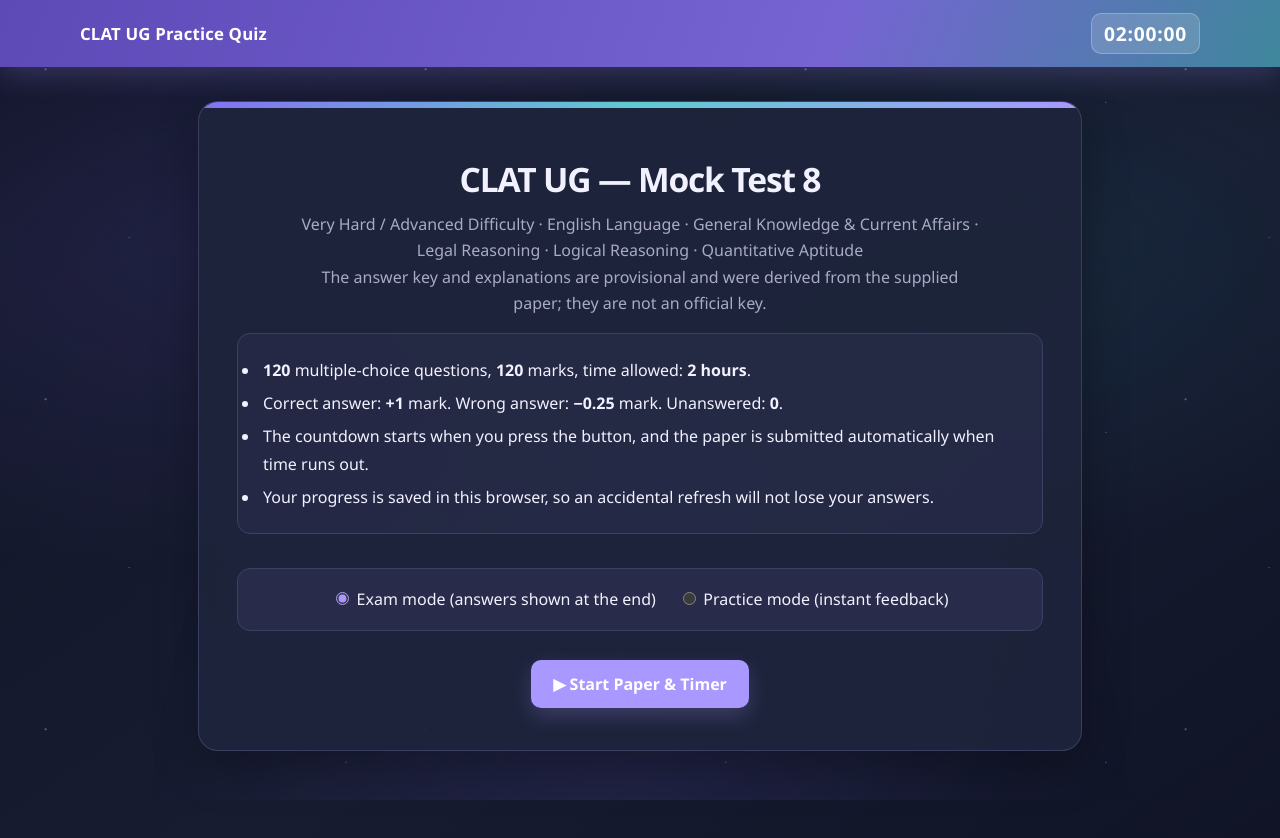
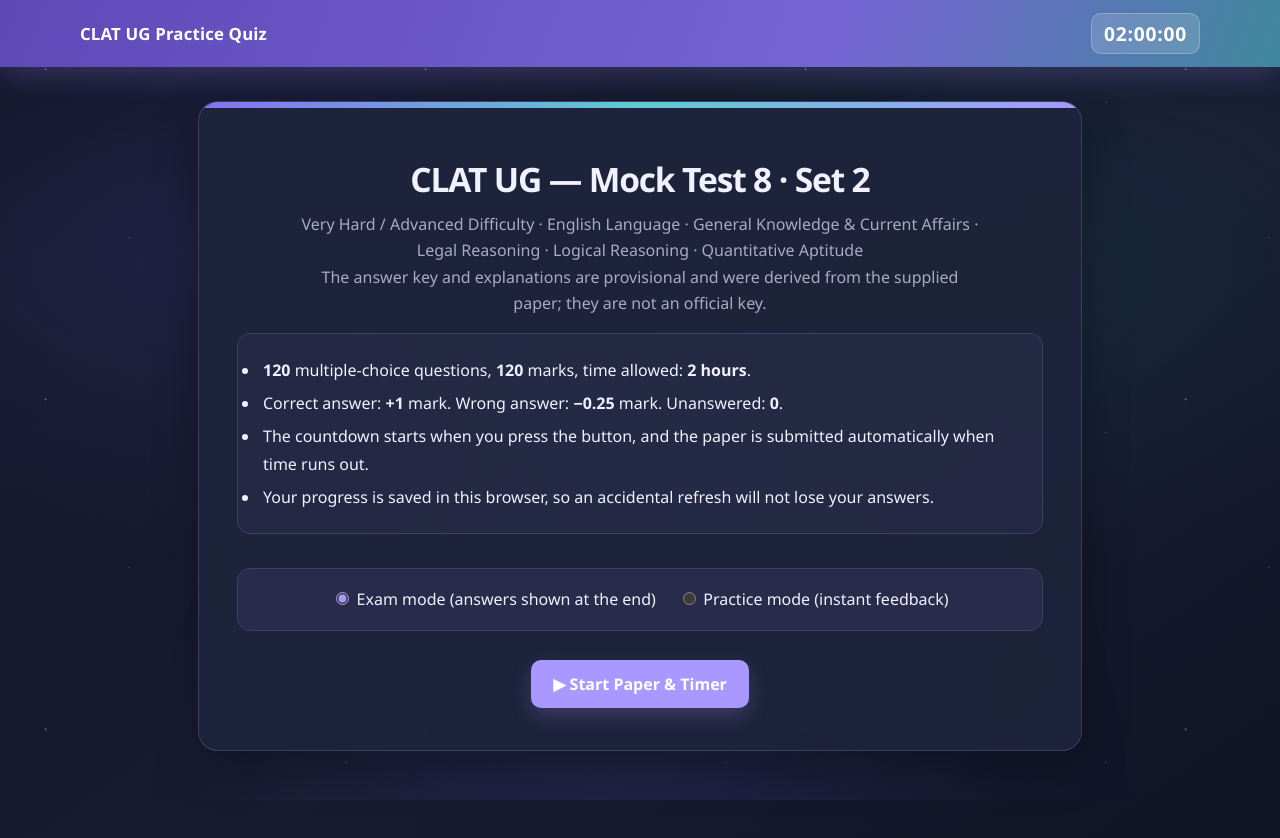
Before and after one commit to bikram-banerjee/clat-quiz, a plain HTML site: page index.html in a window 1280 px wide. Drawn offline with Linux system fonts and the light colour scheme.

Commit message:
Label updated CLAT Mock Test 8 as Set 2
Distinguish the revised paper in the page heading.

Co-authored-by: Copilot <223556219+Copilot@users.noreply.github.com>

```diff
--- a/index.html
+++ b/index.html
@@ -93,7 +93,7 @@ th,td{padding:10px 14px;border-bottom:1px solid var(--border);text-align:left}th
 </header>
 <main>
   <section id="start" class="card center">
-    <h2>CLAT UG — Mock Test 8</h2>
+    <h2>CLAT UG — Mock Test 8 · Set 2</h2>
     <p>Very Hard / Advanced Difficulty · English Language · General Knowledge &amp; Current Affairs · Legal Reasoning · Logical Reasoning · Quantitative Aptitude</p>
     <p class="key-note">The answer key and explanations are provisional and were derived from the supplied paper; they are not an official key.</p>
     <ul class="rules">
```
